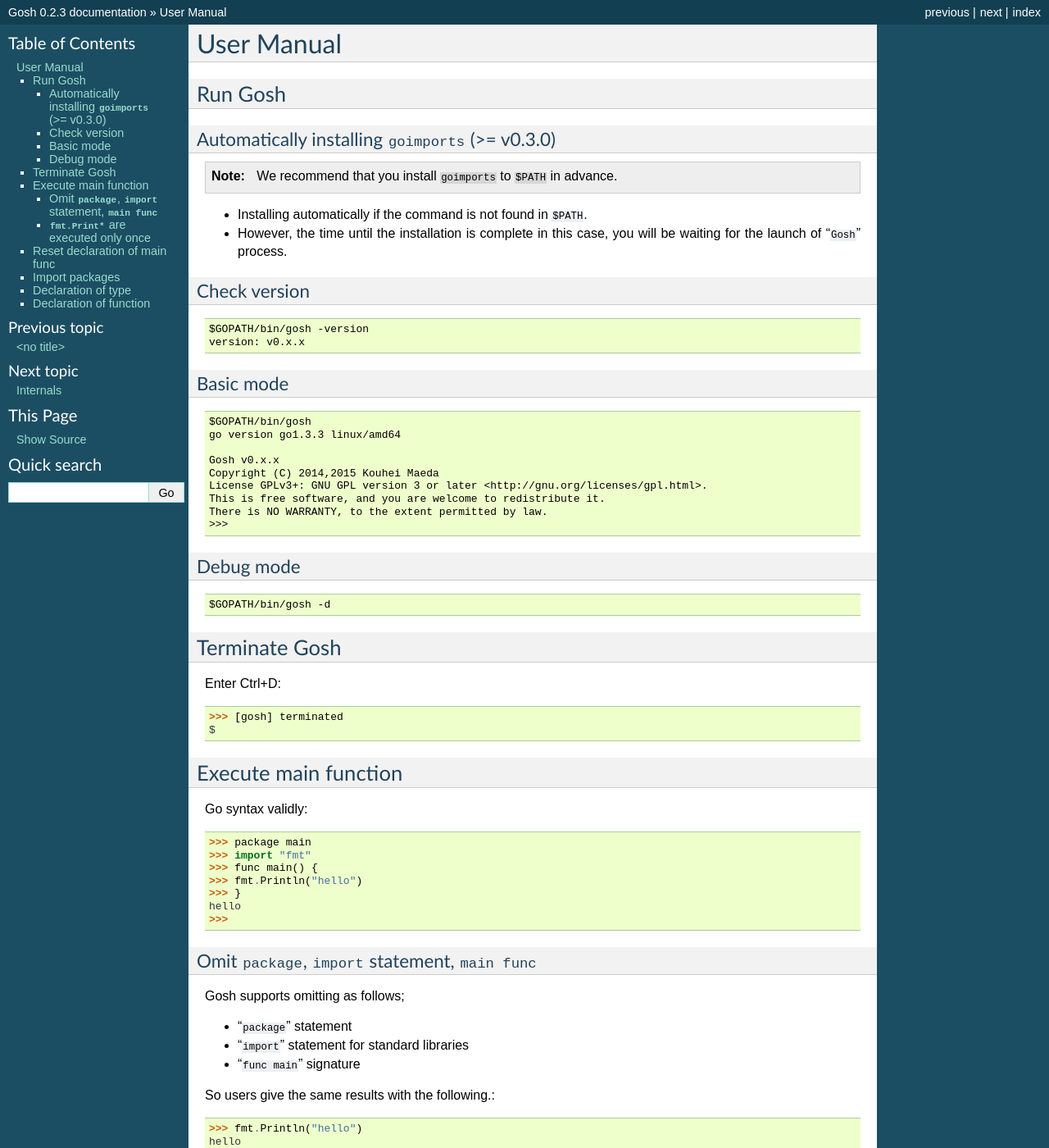
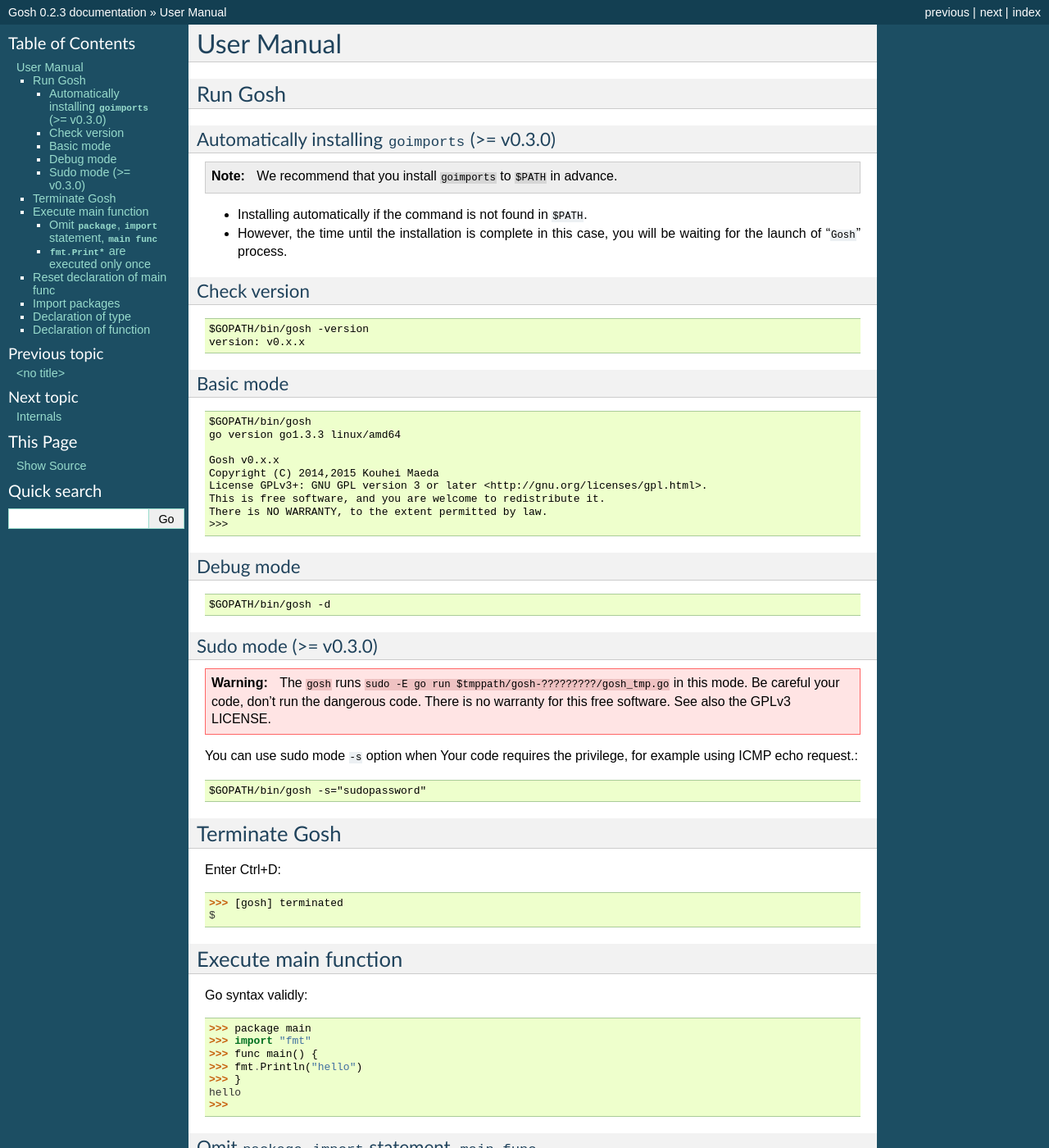
Before and after one commit to mkouhei/gosh, a Sphinx documentation site: the page built from docs/source/usermanual.rst, in a window 1280 px wide and 1400 px high. Shown: the whole window at 82% size. Built offline with Sphinx 7.4.7, drawn with Linux system fonts in a browser that asks for light colours.

Commit message:
Updates documentation.
Signed-off-by: Kouhei Maeda <mkouhei@palmtb.net>

```diff
--- a/docs/source/HISTORY.rst
+++ b/docs/source/HISTORY.rst
@@ -7,6 +7,7 @@
 * Re-declaration of type.
 * Added user documentation.
 * Automatically installing ``goimports``.
+* Added ``sudo -E go run`` option. (``-s=sudopassword``)
 
 0.2.3 (2015-01-18)
 ~~~~~~~~~~~~~~~~~~
--- a/docs/source/usermanual.rst
+++ b/docs/source/usermanual.rst
@@ -42,6 +42,21 @@
 ::
 
    $GOPATH/bin/gosh -d
+
+Sudo mode (>= v0.3.0)
+---------------------
+
+.. warning::
+
+   The ``gosh`` runs ``sudo -E go run $tmppath/gosh-?????????/gosh_tmp.go`` in this mode.
+   Be careful your code, don't run the dangerous code.
+   There is no warranty for this free software.
+   See also the GPLv3 LICENSE.
+
+You can use sudo mode ``-s`` option
+when Your code requires the privilege, for example using ICMP echo request.::
+
+   $GOPATH/bin/gosh -s="sudopassword"
 
 Terminate Gosh
 ==============
```
